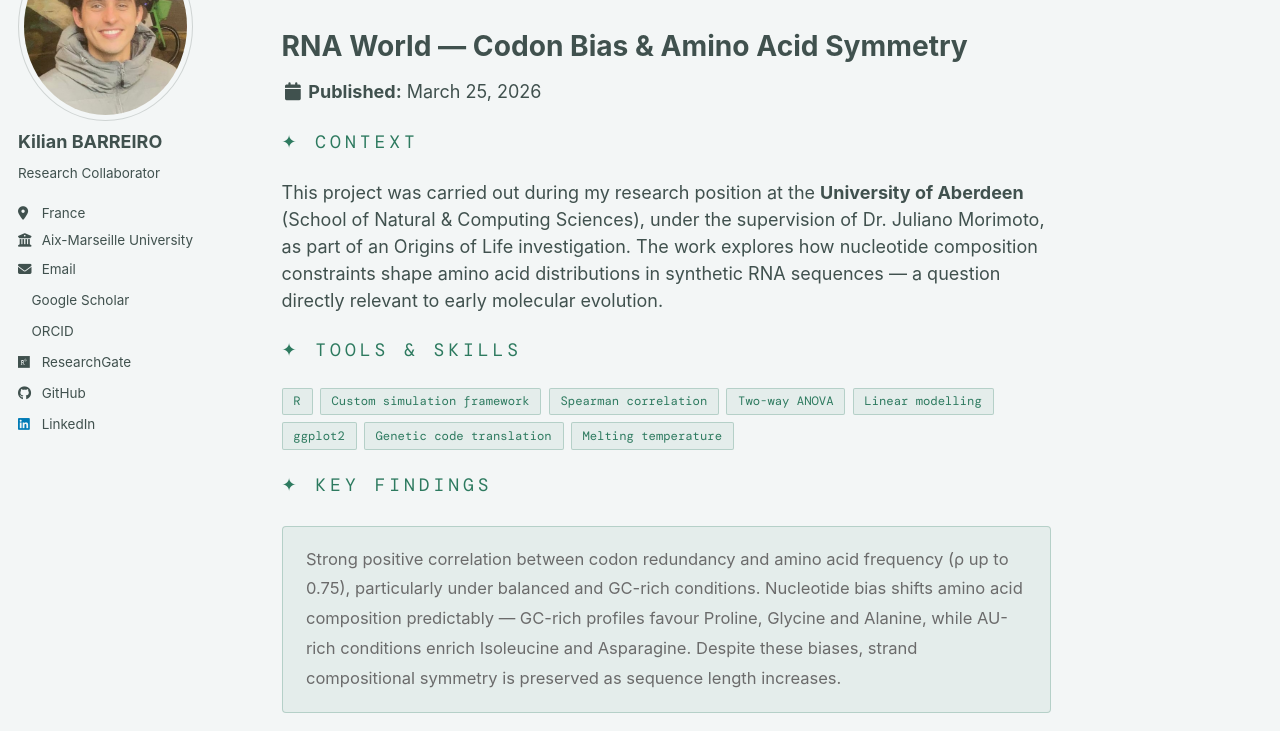
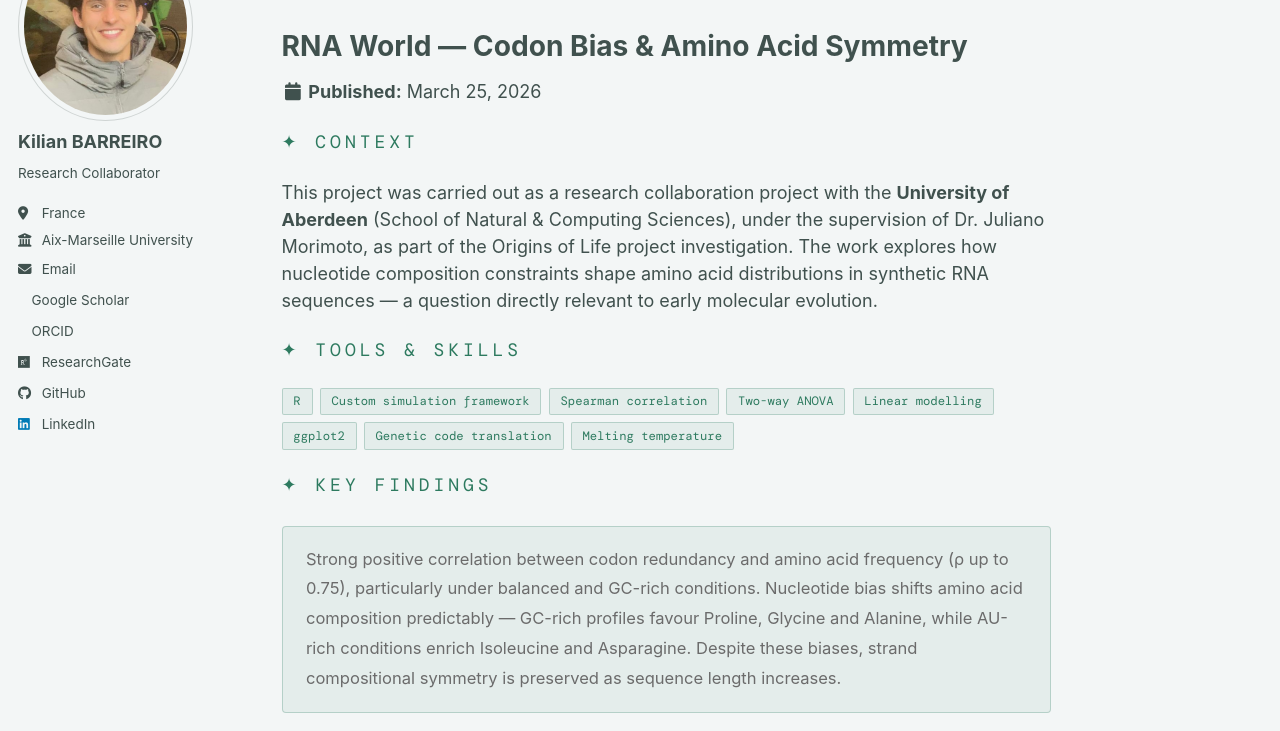
Before and after one commit to KilianBARREIRO/KilianBARREIRO.github.io, a Jekyll site: the page built from _portfolio/portfolio-1.md, in a window 1280 px wide and 900 px high, cut to the strip 169-900 px from the top of the window. Built offline with Jekyll 4.4.1, drawn with Linux system fonts in a browser that asks for light colours; some web fonts are replaced; a script bundle is joined from its source files by our own code; library files that are not in the unit come from our copies.

Commit message:
Update portfolio-1.md

```diff
--- a/_portfolio/portfolio-1.md
+++ b/_portfolio/portfolio-1.md
@@ -73,7 +73,7 @@ collection: portfolio
 
 <p class="kb-section-label">✦ Context</p>
 
-This project was carried out during my research position at the **University of Aberdeen** (School of Natural & Computing Sciences), under the supervision of Dr. Juliano Morimoto, as part of an Origins of Life investigation. The work explores how nucleotide composition constraints shape amino acid distributions in synthetic RNA sequences — a question directly relevant to early molecular evolution.
+This project was carried out as a research collaboration project with the **University of Aberdeen** (School of Natural & Computing Sciences), under the supervision of Dr. Juliano Morimoto, as part of the Origins of Life project investigation. The work explores how nucleotide composition constraints shape amino acid distributions in synthetic RNA sequences — a question directly relevant to early molecular evolution.
 
 <p class="kb-section-label">✦ Tools & Skills</p>
 
```
